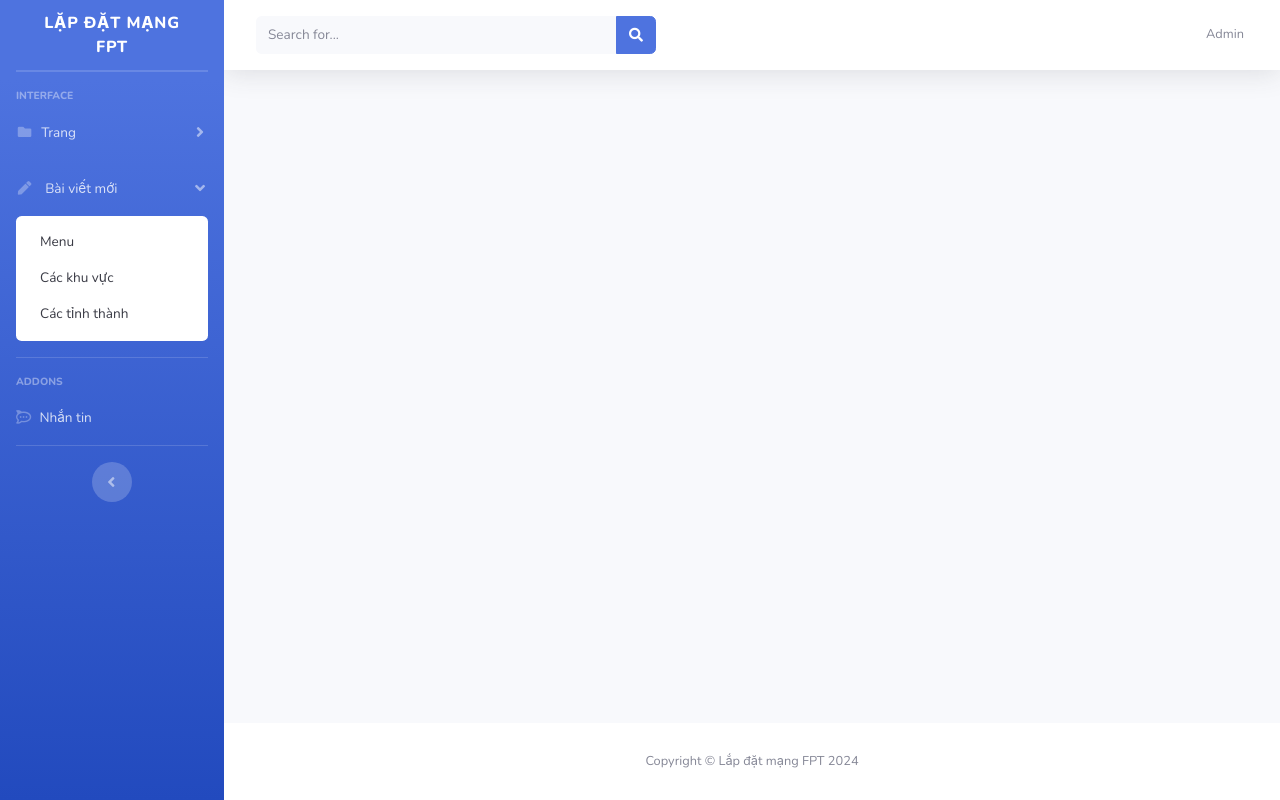
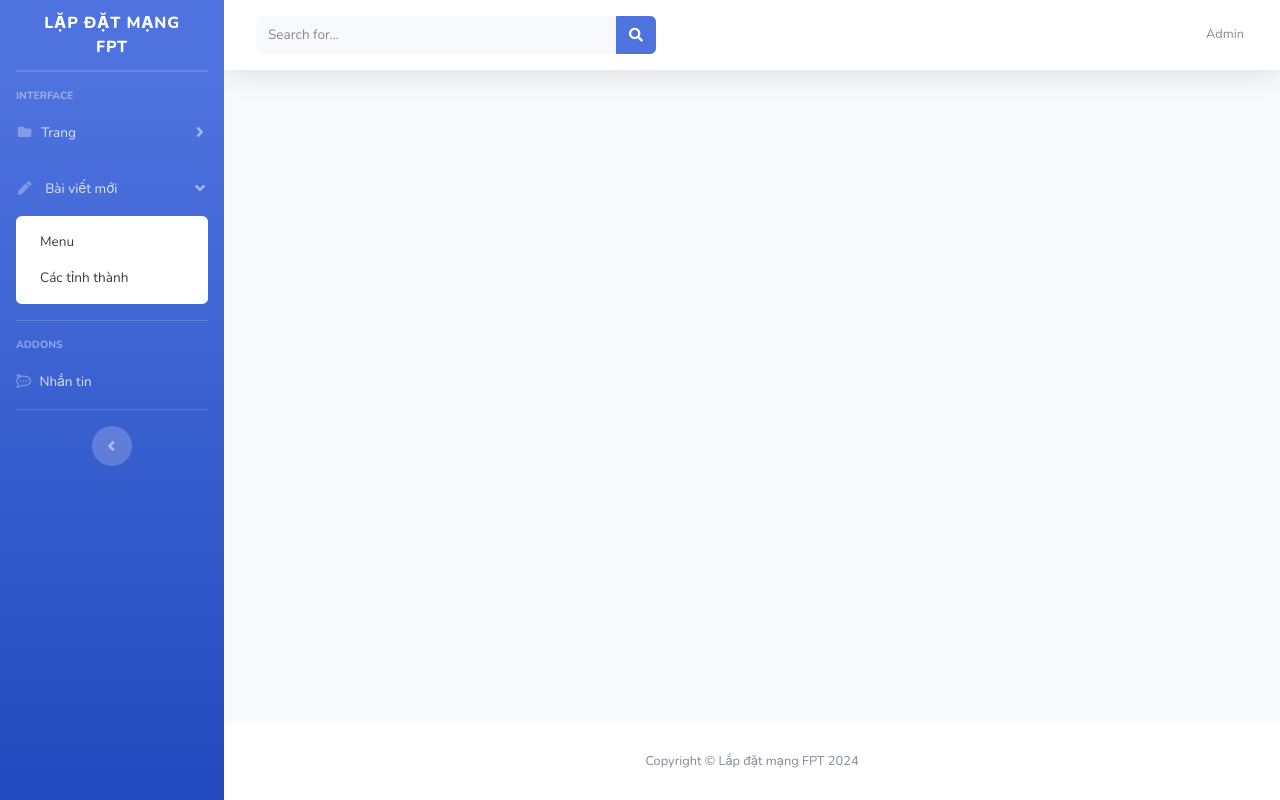
Before and after one commit to thanhdo3044/lapmang_fpt, a Laravel app: page /dashboard in a window 1280 px wide, after a click on "Bài viết mới". Run offline with Laravel 10, Linux system fonts and the light colour scheme; a user stored in the database is signed in; data comes from the database, SQL or seed files in the repository.

Commit message:
sua route

```diff
--- a/resources/views/template/admin.blade.php
+++ b/resources/views/template/admin.blade.php
@@ -67,7 +67,6 @@
                 </a>
                 <div id="collapseTwo" class="collapse" aria-labelledby="headingTwo" data-parent="#accordionSidebar">
                     <div class="bg-white py-2 collapse-inner rounded">
-                        <a class="collapse-item" href="{{route('menu.index')}}">Menu</a>
                         <a class="collapse-item" href="{{ route('khuvuc.index') }}">Các khu vực</a>
                         <a class="collapse-item" href="{{ route('tinhthanh.index') }}">Các tỉnh thành</a>
                     </div>
@@ -85,8 +84,7 @@
                 <div id="collapseUtilities" class="collapse" aria-labelledby="headingUtilities"
                     data-parent="#accordionSidebar">
                     <div class="bg-white py-2 collapse-inner rounded">
-                        <a class="collapse-item" href="utilities-color.html">Menu</a>
-                        <a class="collapse-item" href="utilities-border.html">Các khu vực</a>
+                        <a class="collapse-item" href="{{route('menu.index')}}">Menu</a>
                         <a class="collapse-item" href="{{ route('blog.index') }}">Các tỉnh thành</a>
                     </div>
                 </div>
```
